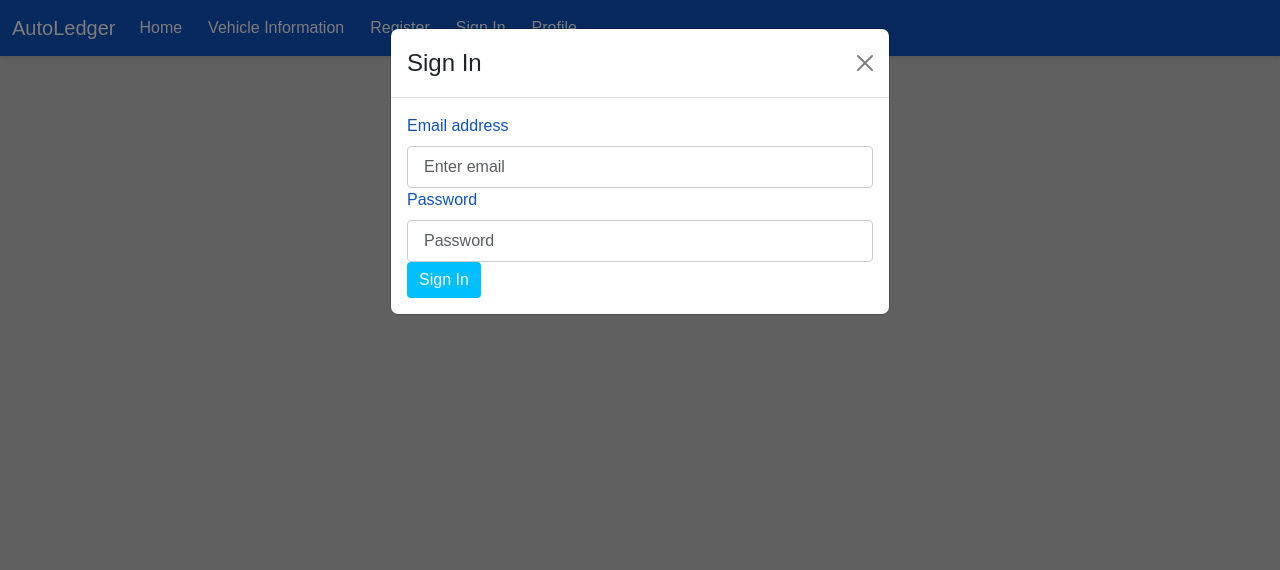
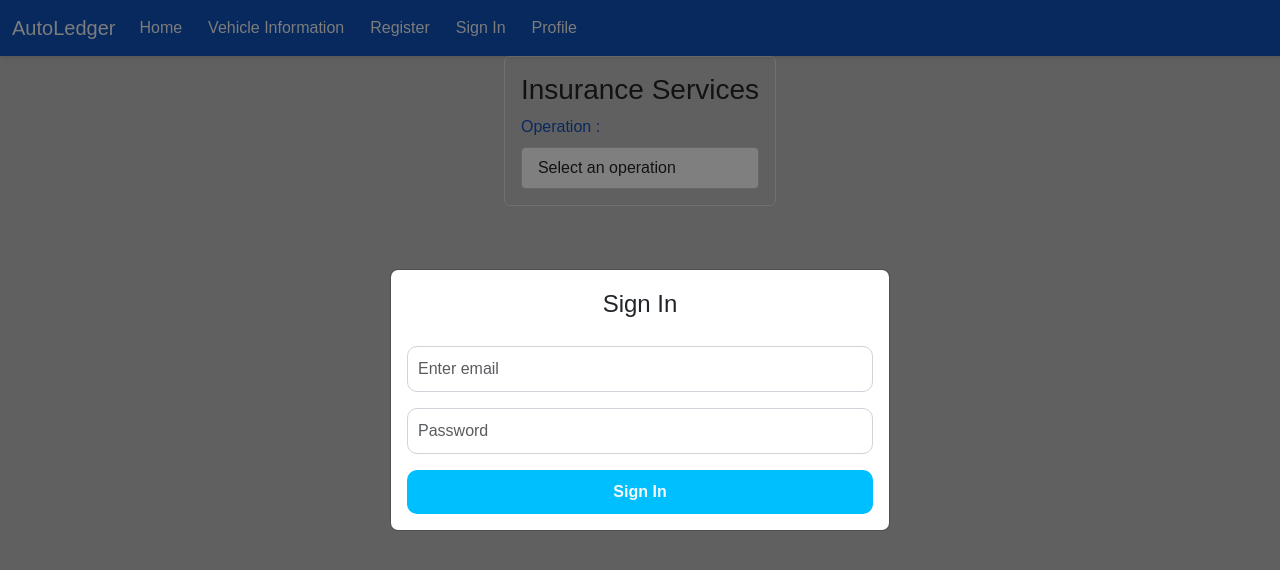
Before and after one commit to radhika2026/AutoLedger, a React (Create React App) app in the folder frontend/: page /InsuranceDropdown in a window 1280 px wide. Both pictures are taken after a click on the button "Sign In". Shown: the top 570 px of the page. Built offline with nearby package versions, Linux system fonts and the light colour scheme.

Commit message:
signup_ui_changes

```diff
--- a/frontend/src/App.css
+++ b/frontend/src/App.css
@@ -425,3 +425,18 @@ body {
     /* Additional styles for toggle button */
   }
 }
+
+
+/* SignInModal.css */
+
+.custom-input {
+  border-radius: 10px;
+  padding: 10px;
+  border: 1px solid #ced4da;
+}
+
+.custom-button {
+  border-radius: 10px;
+  padding: 10px;
+  font-weight: bold;
+}
--- a/frontend/src/SignInModal.js
+++ b/frontend/src/SignInModal.js
@@ -2,86 +2,81 @@ import React, { useState } from 'react';
 import Modal from 'react-bootstrap/Modal';
 import Button from 'react-bootstrap/Button';
 import Form from 'react-bootstrap/Form';
-import Cookies from 'js-cookie'; // Import Cookies
+import Alert from 'react-bootstrap/Alert';
 import { FETCH_USER } from './utils/resdb';
 import { sendRequest } from './utils/resdbApi';
+import './App.css'; // Import the custom CSS file
 
 const SignInModal = ({ isOpen, toggle }) => {
   const [email, setEmail] = useState('');
   const [password, setPassword] = useState('');
   const [errors, setErrors] = useState({});
+  const [showError, setShowError] = useState(false);
+  const [errorMessage, setErrorMessage] = useState('');
 
   const validateForm = () => {
     let tempErrors = {};
     const emailRegex = /^[^\s@]+@[^\s@]+\.[^\s@]+$/;
     tempErrors.email = emailRegex.test(email) ? '' : 'Email is not valid.';
-    tempErrors.password = password.length >= 10 && password.length <= 15 ? '' : 'Password must be 10-15 characters long.';
+    tempErrors.password = password.length >= 8 ? '' : 'Password must be at least 8 characters long.';
     setErrors(tempErrors);
-    return Object.values(tempErrors).every(x => x === "");
+    return Object.values(tempErrors).every(x => x === '');
   };
 
-
-  const handleSubmit = (e) => {
+  const handleSubmit = async (e) => {
     e.preventDefault();
     if (validateForm()) {
       try {
-        sendRequest(FETCH_USER({ email, password }))
-          .then((res) => {
-            // Assuming the response contains the user role
-            // Set the user's role in a cookie
-            Cookies.set('userRole', res.userRole, { expires: 1 }); // Expires in 1 day
-            console.log("Signed in successfully", res);
-
-            toggle(); // Close the modal after successful login
-          })
-          .catch(error => {
-            // Handle any errors here
-            console.error("Login error", error);
-          });
+        const res = await sendRequest(FETCH_USER({ email, password }));
+        // TODO: Handle successful sign-in, add cookie, and redirect
+        console.log('Sign in successful', res);
       } catch (error) {
         // Handle error
-        console.error("An error occurred during login", error);
+        setShowError(true);
+        setErrorMessage('Internal server error. Please try again later.');
       }
     } else {
-      // Form validation failed
+      // TODO: Handle form not valid toast
     }
   };
 
   return (
-    <Modal show={isOpen} onHide={toggle}>
-      <Modal.Header closeButton>
-        <Modal.Title>Sign In</Modal.Title>
-      </Modal.Header>
+    <Modal show={isOpen} onHide={toggle} centered>
       <Modal.Body>
-        <Form onSubmit={handleSubmit}>
+        <Form onSubmit={handleSubmit} className="text-center">
+          <Modal.Title className="mb-4">Sign In</Modal.Title>
+
+          {showError && (
+            <Alert variant="danger" onClose={() => setShowError(false)} dismissible>
+              {errorMessage}
+            </Alert>
+          )}
+
           <Form.Group controlId="formBasicEmail">
-            <Form.Label>Email address</Form.Label>
             <Form.Control
               type="email"
               placeholder="Enter email"
               value={email}
               onChange={(e) => setEmail(e.target.value)}
               isInvalid={!!errors.email}
+              className="mb-3 custom-input"
             />
-            <Form.Control.Feedback type="invalid">
-              {errors.email}
-            </Form.Control.Feedback>
+            <Form.Control.Feedback type="invalid">{errors.email}</Form.Control.Feedback>
           </Form.Group>
 
           <Form.Group controlId="formBasicPassword">
-            <Form.Label>Password</Form.Label>
             <Form.Control
               type="password"
               placeholder="Password"
               value={password}
               onChange={(e) => setPassword(e.target.value)}
               isInvalid={!!errors.password}
+              className="custom-input"
             />
-            <Form.Control.Feedback type="invalid">
-              {errors.password}
-            </Form.Control.Feedback>
+            <Form.Control.Feedback type="invalid">{errors.password}</Form.Control.Feedback>
           </Form.Group>
-          <Button variant="primary" type="submit">
+
+          <Button variant="primary" type="submit" className="w-100 mt-3 custom-button">
             Sign In
           </Button>
         </Form>
```
